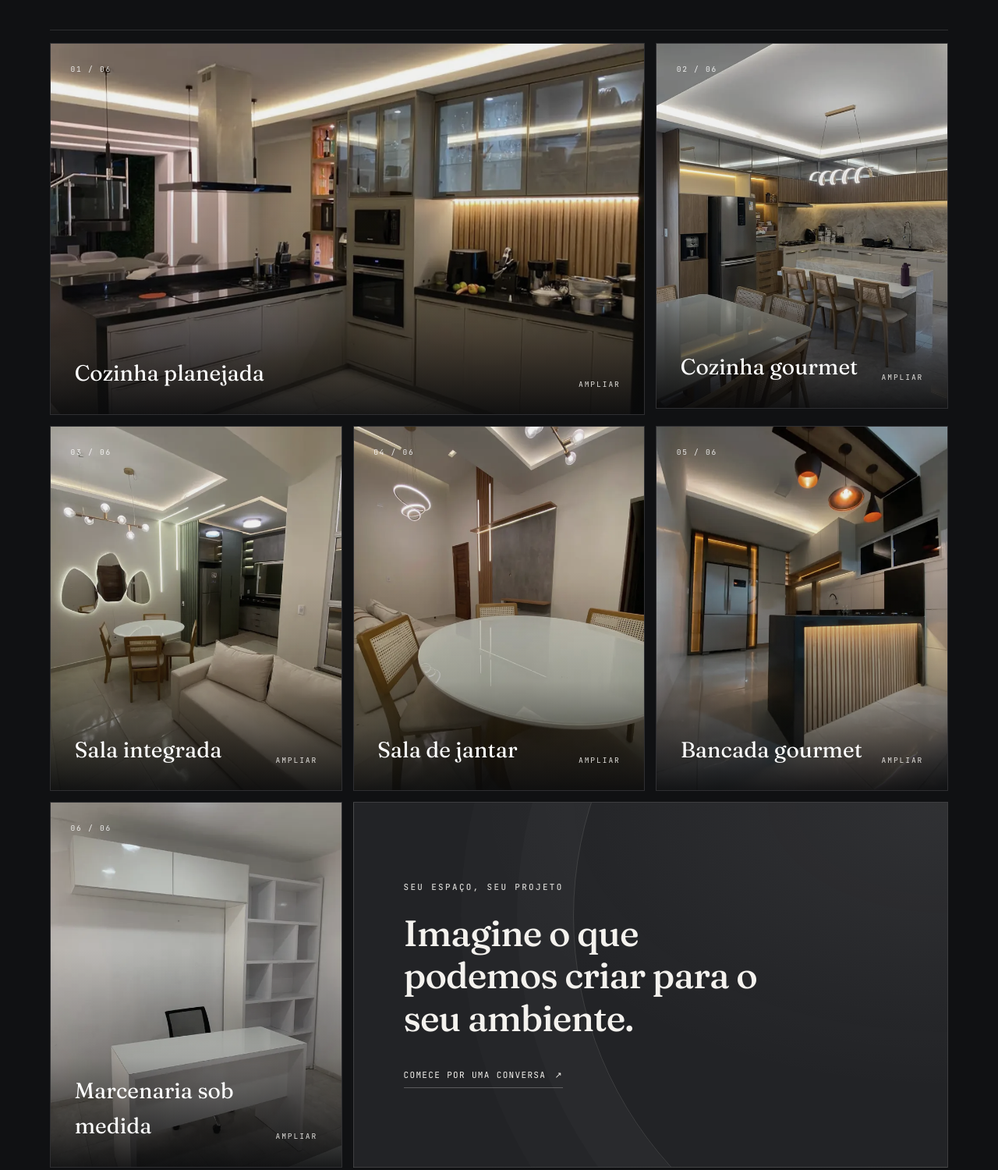
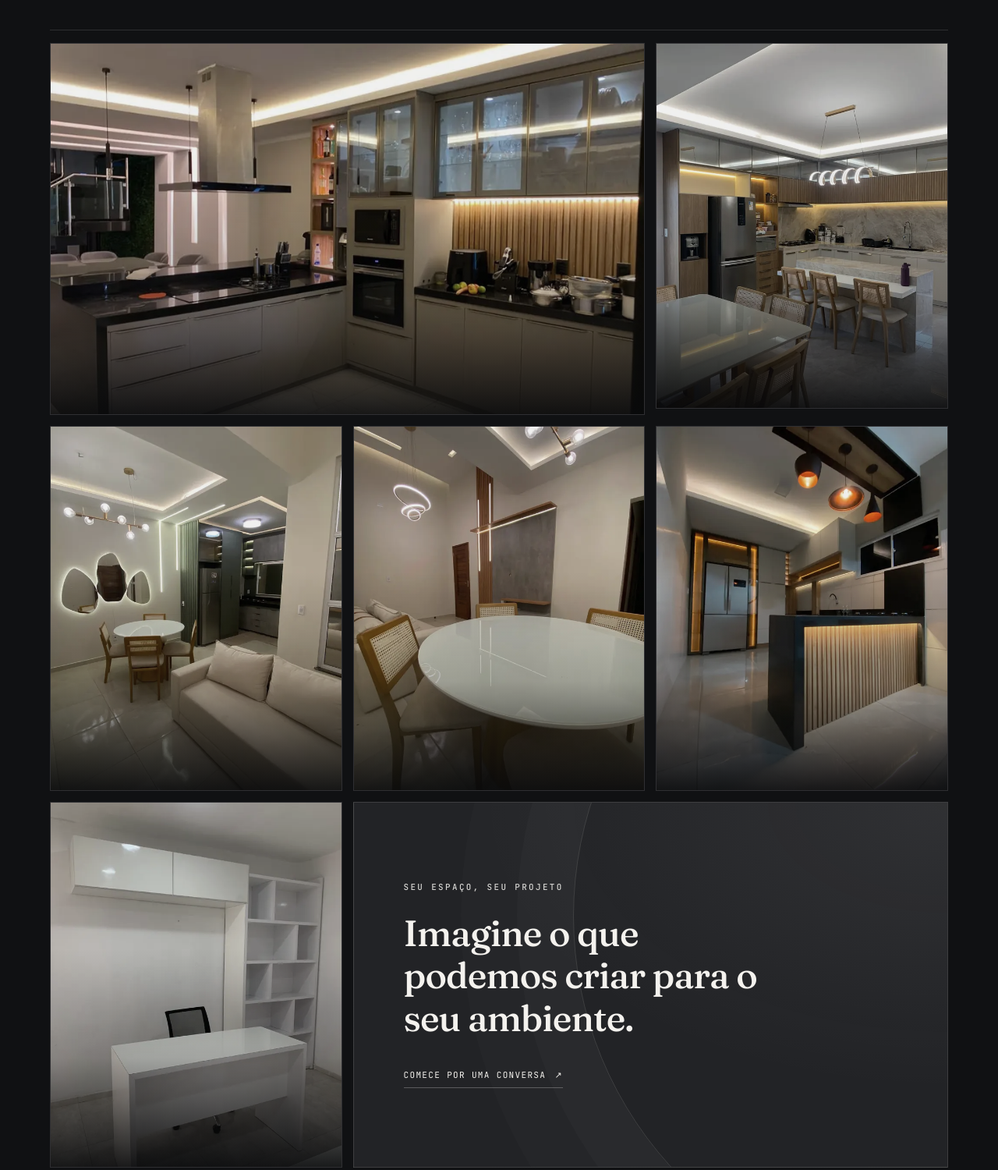
Before and after one commit to Izaque384/Duplar-Moveis, a website: page index.html in a window 1280 px wide. Shown: the part 1126-2626 px from the top of the page at 78% size. Drawn offline with nearby package versions, Linux system fonts and the light colour scheme.

Commit message:
fix(portfolio): remove visible photo captions and counters

```diff
--- a/index.html
+++ b/index.html
@@ -99,94 +99,64 @@
 
       <div class="ambientes-grid" id="galeria">
 
-        <button class="ambiente-card" type="button"
+        <button class="ambiente-card" type="button" aria-label="Ampliar foto: Cozinha planejada"
                 data-full="assets/img/cozinha-planejada-full.jpg"
                 data-webp="assets/img/cozinha-planejada-full.webp"
                 data-legenda="Cozinha planejada — marcenaria em fendi, portas de vidro reflecta e ripado iluminado">
-          <span class="card-index" aria-hidden="true">01 / 06</span>
           <picture>
             <source srcset="assets/img/cozinha-planejada.webp" type="image/webp">
             <img src="assets/img/cozinha-planejada.jpg" alt="Cozinha planejada com armários fendi, portas de vidro reflecta e painel ripado iluminado" width="900" height="675" loading="lazy" decoding="async">
           </picture>
-          <span class="ambiente-legenda">
-            <span class="ambiente-nome">Cozinha planejada</span>
-            <span class="ambiente-ver">Ampliar</span>
-          </span>
         </button>
 
-        <button class="ambiente-card" type="button"
+        <button class="ambiente-card" type="button" aria-label="Ampliar foto: Cozinha gourmet"
                 data-full="assets/img/cozinha-gourmet-full.jpg"
                 data-webp="assets/img/cozinha-gourmet-full.webp"
                 data-legenda="Cozinha gourmet — ilha em mármore, torre quente e ripado amadeirado">
-          <span class="card-index" aria-hidden="true">02 / 06</span>
           <picture>
             <source srcset="assets/img/cozinha-gourmet.webp" type="image/webp">
             <img src="assets/img/cozinha-gourmet.jpg" alt="Cozinha gourmet com ilha em mármore, marcenaria amadeirada e armários aéreos em vidro" width="675" height="900" loading="lazy" decoding="async">
           </picture>
-          <span class="ambiente-legenda">
-            <span class="ambiente-nome">Cozinha gourmet</span>
-            <span class="ambiente-ver">Ampliar</span>
-          </span>
         </button>
 
-        <button class="ambiente-card" type="button"
+        <button class="ambiente-card" type="button" aria-label="Ampliar foto: Sala integrada"
                 data-full="assets/img/sala-integrada-full.jpg"
                 data-webp="assets/img/sala-integrada-full.webp"
                 data-legenda="Sala integrada — painel ripado verde separando estar e cozinha">
-          <span class="card-index" aria-hidden="true">03 / 06</span>
           <picture>
             <source srcset="assets/img/sala-integrada.webp" type="image/webp">
             <img src="assets/img/sala-integrada.jpg" alt="Sala de estar integrada à cozinha, com painel ripado verde e espelhos orgânicos iluminados" width="675" height="900" loading="lazy" decoding="async">
           </picture>
-          <span class="ambiente-legenda">
-            <span class="ambiente-nome">Sala integrada</span>
-            <span class="ambiente-ver">Ampliar</span>
-          </span>
         </button>
 
-        <button class="ambiente-card" type="button"
+        <button class="ambiente-card" type="button" aria-label="Ampliar foto: Sala de jantar"
                 data-full="assets/img/sala-jantar-full.jpg"
                 data-webp="assets/img/sala-jantar-full.webp"
                 data-legenda="Sala de jantar — painel ripado com iluminação linear e nicho em cimento queimado">
-          <span class="card-index" aria-hidden="true">04 / 06</span>
           <picture>
             <source srcset="assets/img/sala-jantar.webp" type="image/webp">
             <img src="assets/img/sala-jantar.jpg" alt="Sala de jantar com painel ripado amadeirado, iluminação linear em LED e nicho em cimento queimado" width="675" height="900" loading="lazy" decoding="async">
           </picture>
-          <span class="ambiente-legenda">
-            <span class="ambiente-nome">Sala de jantar</span>
-            <span class="ambiente-ver">Ampliar</span>
-          </span>
         </button>
 
-        <button class="ambiente-card" type="button"
+        <button class="ambiente-card" type="button" aria-label="Ampliar foto: Bancada gourmet"
                 data-full="assets/img/cozinha-bancada-full.jpg"
                 data-webp="assets/img/cozinha-bancada-full.webp"
                 data-legenda="Bancada gourmet — frente ripada retroiluminada e moldura de LED no nicho da geladeira">
-          <span class="card-index" aria-hidden="true">05 / 06</span>
           <picture>
             <source srcset="assets/img/cozinha-bancada.webp" type="image/webp">
             <img src="assets/img/cozinha-bancada.jpg" alt="Bancada de cozinha com frente ripada retroiluminada, pendentes escuros e nicho iluminado para geladeira" width="675" height="900" loading="lazy" decoding="async">
           </picture>
-          <span class="ambiente-legenda">
-            <span class="ambiente-nome">Bancada gourmet</span>
-            <span class="ambiente-ver">Ampliar</span>
-          </span>
         </button>
 
-        <button class="ambiente-card" type="button"
+        <button class="ambiente-card" type="button" aria-label="Ampliar foto: Marcenaria sob medida"
                 data-full="assets/img/projeto-06-full.jpg"
                 data-webp="assets/img/projeto-06-full.webp"
                 data-legenda="Ambiente com marcenaria sob medida realizado pela Duplar Móveis">
-          <span class="card-index" aria-hidden="true">06 / 06</span>
           <picture>
             <source srcset="assets/img/projeto-06.webp" type="image/webp">
             <img src="assets/img/projeto-06.jpg" alt="Ambiente com móveis sob medida produzido pela Duplar Móveis" width="675" height="900" loading="lazy" decoding="async">
           </picture>
-          <span class="ambiente-legenda">
-            <span class="ambiente-nome">Marcenaria sob medida</span>
-            <span class="ambiente-ver">Ampliar</span>
-          </span>
         </button>
 
         <div class="gallery-cta-card">
```
